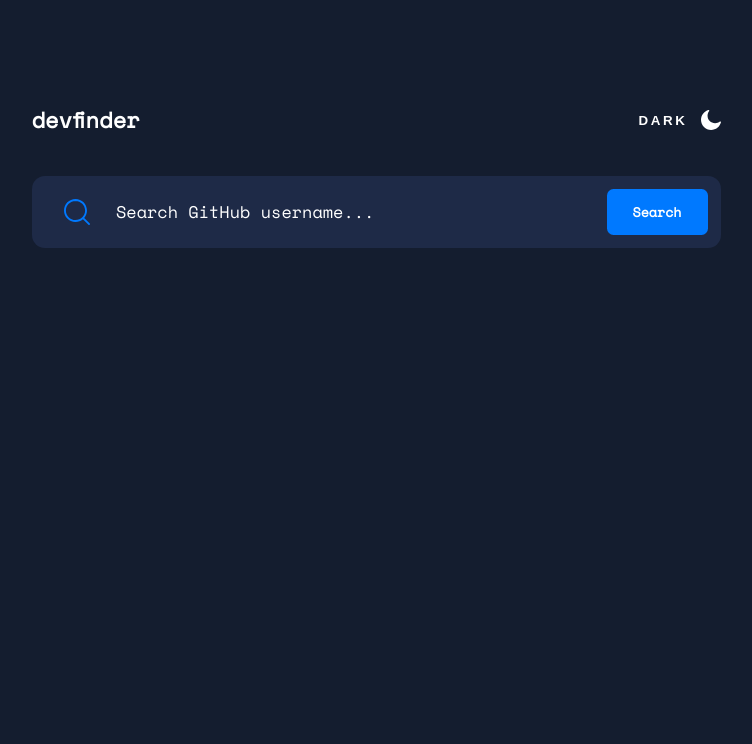
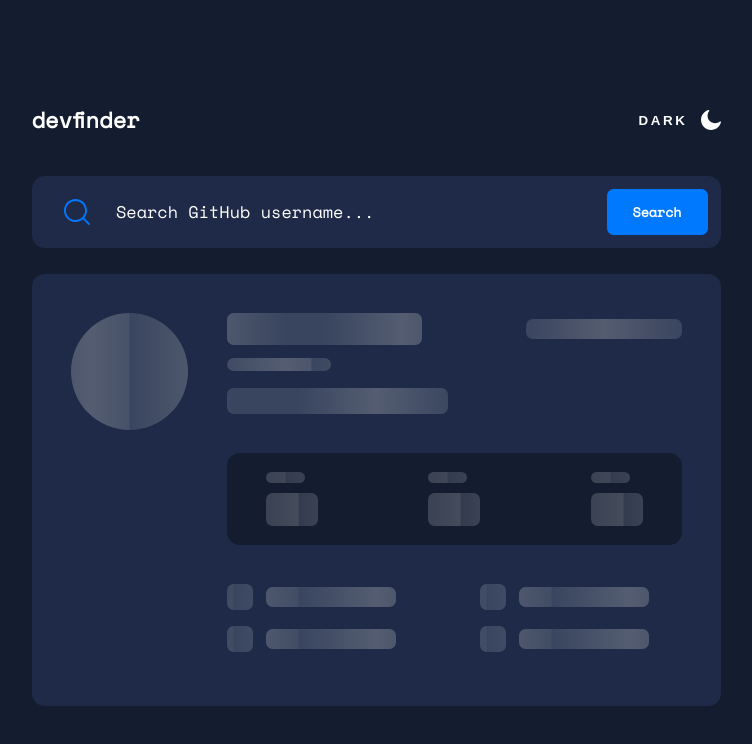
Before and after one commit to renatarochaa/octocat-dev-search, a React (Create React App) app: page / in a window 1280 px wide. Shown: the top 744 px of the page, without its empty margins (264-1016 px from the left). Built offline with nearby package versions, Linux system fonts and the light colour scheme; no server answers; the HTML template or start-up script is replaced by a standard one.

Commit message:
Creating skeleton component

```diff
--- a/src/App.tsx
+++ b/src/App.tsx
@@ -9,9 +9,10 @@ import SearchBar from './components/organisms/search'
 import usePersistedState from './utils/usePersistedState'
 import useProfileProvider from './providers/profile'
 import ProfileContent from './components/organisms/profile'
+import CardSkeleton from './components/molecules/cardSkeleton'
 
 const App = () => {
-  const { profile, error, setError, getProfileData } = useProfileProvider()
+  const { profile, error, loading, setError, getProfileData } = useProfileProvider()
   const [theme, setTheme] = usePersistedState<DefaultTheme>('theme', dark)
   const [search, setSearch] = useState<string>('')
 
@@ -47,7 +48,8 @@ const App = () => {
           onSubmit={handleSubmit}
           onChange={handleInputChange}
         />
-        {profile.userData && <ProfileContent data={profile} />}
+
+        {loading || !profile.userData ? <CardSkeleton /> : <ProfileContent data={profile} />}
       </Grid>
     </ThemeProvider>
   )
--- a/src/components/atoms/card/index.ts
+++ b/src/components/atoms/card/index.ts
@@ -22,10 +22,15 @@ const Card = styled.div`
         }
     }
 
-    &.user-data {
+    .user-data {
         padding: 1.5rem 3rem;
         justify-content: space-between;
         background-color: ${props => props.theme.colors.background};
+
+        &__item {
+            display: flex;
+            flex-direction: column;
+        }
     }
 
     &.profile {
--- /dev/null
+++ b/src/components/atoms/skeletonItem/index.ts
@@ -0,0 +1,47 @@
+import styled, { css } from 'styled-components'
+
+interface SkeletonItemProps {
+    width?: string
+    height?: string
+    margin?: string
+    image?: boolean
+}
+
+const SkeletonItem = styled.span<SkeletonItemProps>`
+    @keyframes shine-lines {
+        0% {
+            background-position: 0;
+        }
+
+        100% {
+            background-position: 30rem;
+        }
+    }
+
+    animation: shine-lines 2s 2s infinite linear;
+    color: ${props => props.theme.colors.secondaryText};
+    opacity: 0.3;
+    background-image: linear-gradient(90deg, currentColor 0px, lightgrey, currentColor 12rem);
+    border-radius: 0.5rem;
+    width: ${props => props.width};
+    height: ${props => props.height};
+    margin: ${props => props.margin};
+
+    ${props => props.image && css`
+        min-width: 9rem;
+        height: 9rem;
+        border-radius: 100%;
+
+        @media (max-width: 50rem) {
+            min-width: 12rem;
+            height: 12rem;
+        }
+
+        @media (max-width: 30rem) {
+            min-width: 8rem;
+            height: 8rem;
+        }
+    `}
+`
+
+export default SkeletonItem
--- /dev/null
+++ b/src/components/molecules/cardSkeleton/index.tsx
@@ -0,0 +1,64 @@
+import React from 'react'
+import Card from '../../atoms/card'
+import Link from '../../atoms/link'
+import SkeletonItem from '../../atoms/skeletonItem'
+import InfoContainer from '../userInfo/styles'
+import LinksContainer from '../userLinks/styles'
+
+const CardSkeleton = () => (
+    <Card className="profile">
+        <div className="user-info">
+            <SkeletonItem image />
+            <InfoContainer>
+                <div className="info-container__title">
+                    <SkeletonItem width="15rem" height="2.5rem" />
+                    <SkeletonItem width="12rem" height="1.5rem" className="info-container__joindate" />
+                </div>
+                <div className="info-container__bio">
+                    <SkeletonItem width="8rem" height="1rem" className="info-container__username" />
+                    <SkeletonItem width="17rem" height="2rem" />
+                </div>
+            </InfoContainer>
+        </div>
+        <div className="user-links">
+            <Card className="user-data">
+                <div className="user-data__item">
+                    <SkeletonItem width="3rem" height="0.8rem" margin="0 0 0.8rem 0" />
+                    <SkeletonItem width="4rem" height="2.5rem" />
+                </div>
+                <div className="user-data__item">
+                    <SkeletonItem width="3rem" height="0.8rem" margin="0 0 0.8rem 0" />
+                    <SkeletonItem width="4rem" height="2.5rem" />
+                </div>
+                <div className="user-data__item">
+                    <SkeletonItem width="3rem" height="0.8rem" margin="0 0 0.8rem 0" />
+                    <SkeletonItem width="4rem" height="2.5rem" />
+                </div>
+            </Card>
+            <LinksContainer>
+                <div>
+                    <Link>
+                        <SkeletonItem width="2rem" height="2rem" margin="0 1rem 0 0" />
+                        <SkeletonItem width="10rem" height="1.5rem" />
+                    </Link>
+                    <Link>
+                        <SkeletonItem width="2rem" height="2rem" margin="0 1rem 0 0" />
+                        <SkeletonItem width="10rem" height="1.5rem" />
+                    </Link>
+                </div>
+                <div>
+                    <Link>
+                        <SkeletonItem width="2rem" height="2rem" margin="0 1rem 0 0" />
+                        <SkeletonItem width="10rem" height="1.5rem" />
+                    </Link>
+                    <Link>
+                        <SkeletonItem width="2rem" height="2rem" margin="0 1rem 0 0" />
+                        <SkeletonItem width="10rem" height="1.5rem" />
+                    </Link>
+                </div>
+            </LinksContainer>
+        </div>
+    </Card>
+)
+
+export default CardSkeleton
--- a/src/components/molecules/userData/index.tsx
+++ b/src/components/molecules/userData/index.tsx
@@ -9,15 +9,15 @@ interface UserDataProps {
 
 const UserData = ({ data }: UserDataProps) => (
     <Card className="user-data">
-        <div>
+        <div className="user-data__item">
             <H4>Repos</H4>
             <Paragraph info>{data.repositories}</Paragraph>
         </div>
-        <div>
+        <div className="user-data__item">
             <H4>Followers</H4>
             <Paragraph info>{data.followers}</Paragraph>
         </div>
-        <div>
+        <div className="user-data__item">
             <H4>Following</H4>
             <Paragraph info>{data.following}</Paragraph>
         </div>
--- a/src/components/molecules/userInfo/index.tsx
+++ b/src/components/molecules/userInfo/index.tsx
@@ -10,12 +10,12 @@ interface UserInfoProps {
 
 const userInfo = ({ data }: UserInfoProps) => (
     <InfoContainer>
-        <div>
+        <div className="info-container__title">
             <H1>{data.name}</H1>
-            <Paragraph>{data.joinDate}</Paragraph>
+            <Paragraph className="info-container__joindate">{data.joinDate}</Paragraph>
         </div>
         <Link href={data.profileUrl} target="_blank" accent>
-            <H4>{data.username}</H4>
+            <H4 className="info-container__username">{data.username}</H4>
         </Link>
         <Paragraph inactive={!data.hasBio}>{data.bio}</Paragraph>
     </InfoContainer>
--- a/src/components/molecules/userInfo/styles.ts
+++ b/src/components/molecules/userInfo/styles.ts
@@ -4,20 +4,27 @@ const InfoContainer = styled.div`
     margin: 0 0 3rem 3rem;
     width: 100%;
 
-    div {
-        display: flex;
-        justify-content: space-between;
-        align-items: center;
-        margin-bottom: 0.5rem;
+    .info-container {
+        &__title {
+            display: flex;
+            justify-content: space-between;
+            align-items: center;
+            margin-bottom: 0.5rem;
+        }
+        &__bio {
+            display: flex;
+            flex-direction: column;
+            margin-top: 1rem;
+        }
+        &__username {
+            margin-bottom: 1.3rem;
+        }
     }
 
-    h4 {
-        margin-bottom: 1.3rem;
-    }
 
     @media (max-width: 50rem) {
         margin: 4rem 0 3rem;
-        div p {
+        .info-container__joindate {
             display: none;
         }
     }
--- a/src/providers/profile.ts
+++ b/src/providers/profile.ts
@@ -5,22 +5,27 @@ import usePersistedState from "../utils/usePersistedState"
 
 const useProfileProvider = () => {
     const [profile, setProfile] = usePersistedState<Profile>('profile', {} as Profile)
+    const [loading, setLoading] = useState<boolean>(false)
     const [error, setError] = useState<string>('')
 
     const getProfileData = async (user: string) => {
+        setLoading(true)
         const response = await fetch(`https://api.github.com/users/${user}`)
         const data = await response.json()
 
         if (data.message) {
             setError('No results')
+            setTimeout(() => setLoading(false), 500)
         } else {
             setProfile(profileMapper(data))
             setError('')
+            setTimeout(() => setLoading(false), 500)
         }
     }
 
     return {
         profile,
+        loading,
         error,
         setError,
         getProfileData
--- a/src/styles/global.ts
+++ b/src/styles/global.ts
@@ -13,7 +13,7 @@ const GlobalStyle = createGlobalStyle`
         margin: 0;
         padding: 0;
         box-sizing: border-box;
-        transition: ease 0.2s;
+        transition: ease 0.15s;
     }
 
     html {
```
